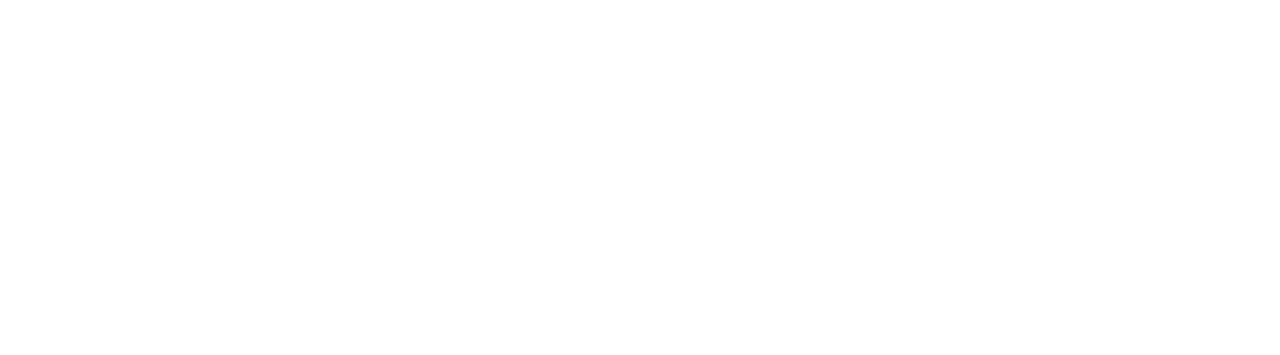
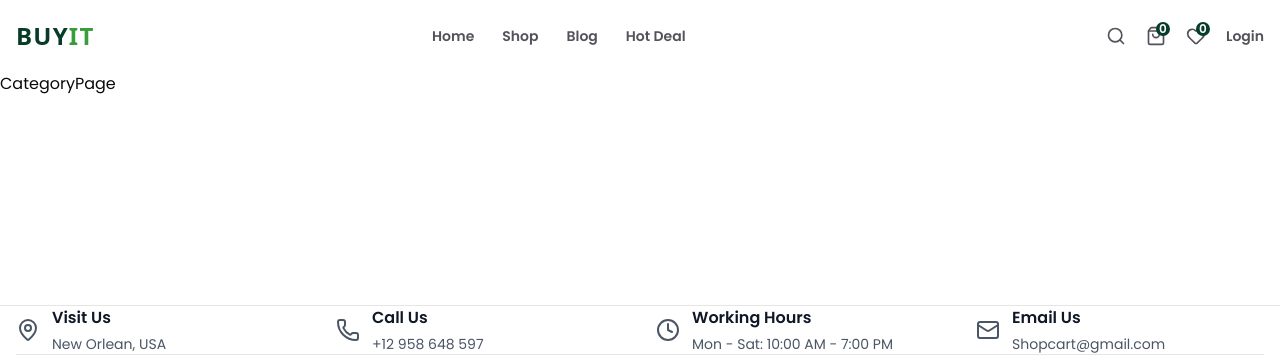
Before and after one commit to NikhilG6704/BuyIT, a Next.js app: page /category/air-conditioners in a window 1280 px wide. Before the commit this address had no page. Shown: the top 355 px of the page. Built offline with nearby package versions, Linux system fonts and the light colour scheme; no server answers.

Commit message:
adding the categories page

```diff
--- /dev/null
+++ b/app/(client)/category/[slug]/page.tsx
@@ -0,0 +1,7 @@
+import React from "react";
+
+const CategoryPage = () => {
+  return <div>CategoryPage</div>;
+};
+
+export default CategoryPage;
--- a/app/(client)/page.tsx
+++ b/app/(client)/page.tsx
@@ -2,16 +2,19 @@
 import HomeBanner from "@/components/HomeBanner";
 import HomeCategories from "@/components/HomeCategories";
 import ProductGrid from "@/components/ProductGrid";
+import { getCategories } from "@/sanity/queries";
 import React from "react";
 
-const Home = () => {
+const Home = async () => {
+  const categories = await getCategories(6);
+
   return (
     <Container>
       <HomeBanner />
       <div className="py-10">
         <ProductGrid />
       </div>
-      <HomeCategories />
+      <HomeCategories categories={categories} />
     </Container>
   );
 };
```
